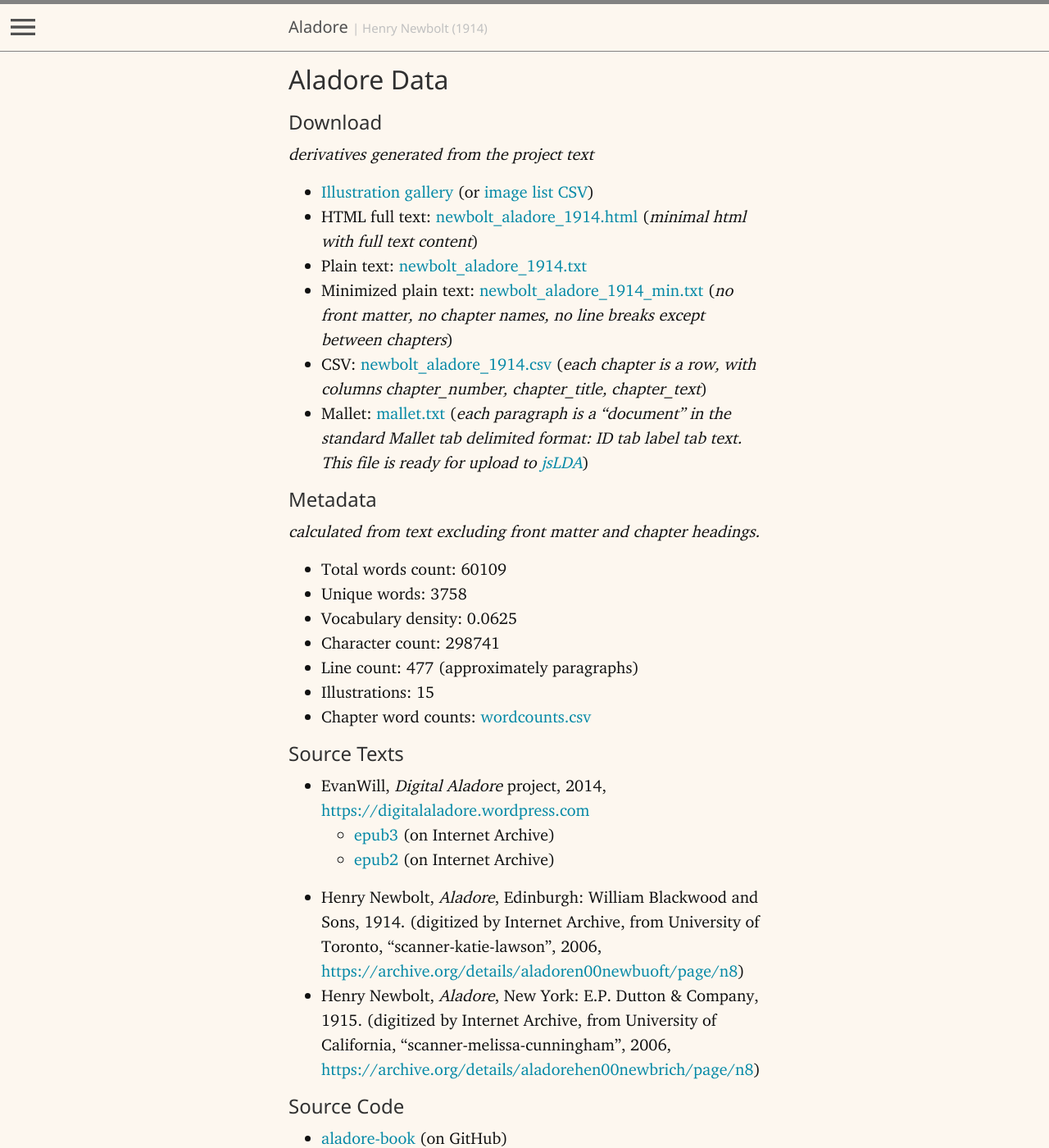
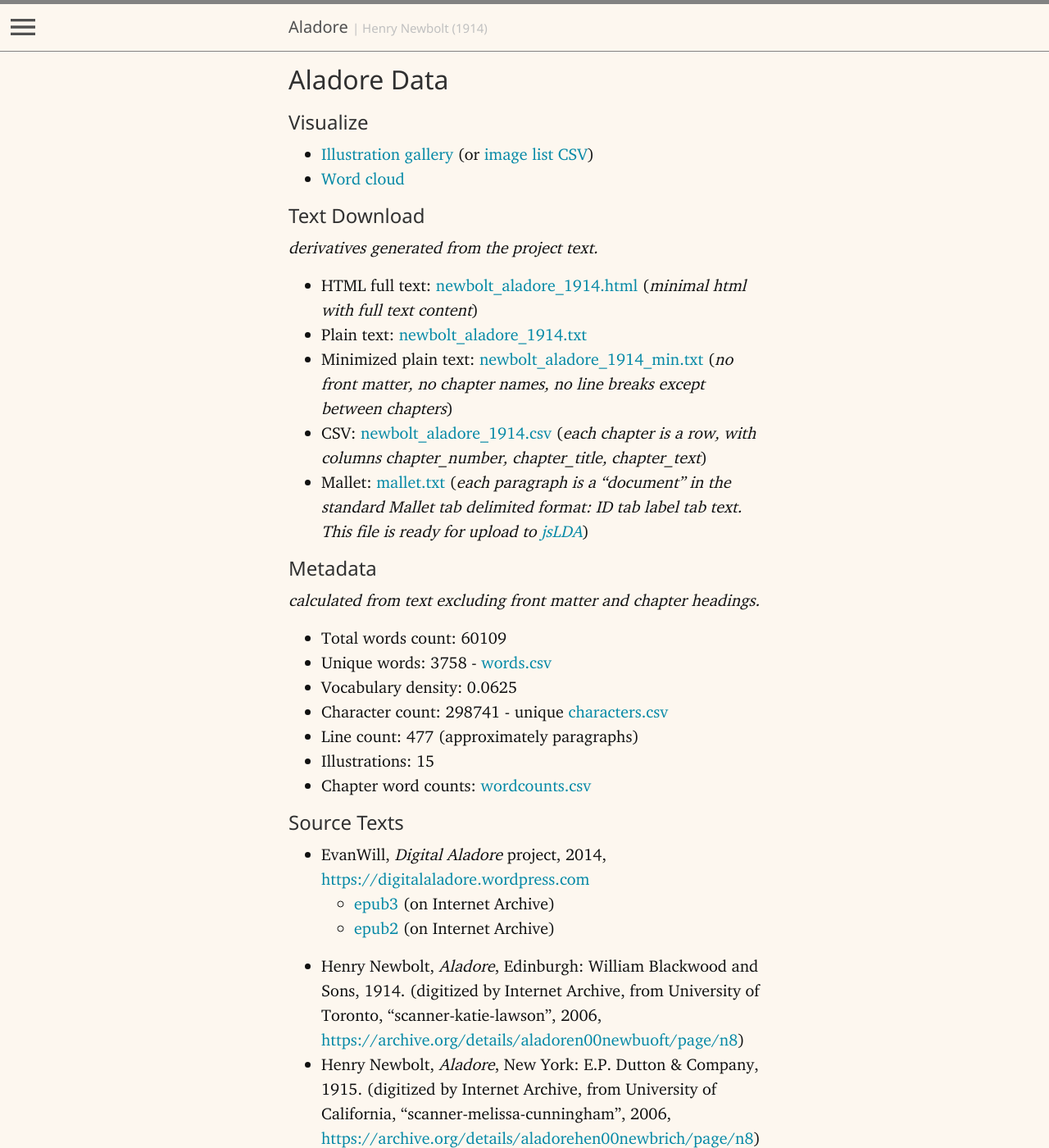
Before and after one commit to evanwill/aladore-book, a Jekyll site: the page built from data/index.md, in a window 1280 px wide and 1400 px high. Shown: the whole window at 82% size. Built offline with Jekyll 4.4.1, drawn with Linux system fonts in a browser that asks for light colours.

Commit message:
update data page

```diff
--- a/data/cloud.html
+++ b/data/cloud.html
@@ -8,7 +8,7 @@ layout: page-full-width
 
 <hr>
 
-<ul id="cloud" class="text-center my-4 bg-light border rounded p-2"></ul>
+<ul id="cloud"></ul>
 
 {% include utilities/get_full_text.html %}
 {% include utilities/remove_punctuation.html %}
--- a/data/index.md
+++ b/data/index.md
@@ -3,11 +3,15 @@ title: Aladore Data
 layout: page
 ---
 
-## Download
-
-*derivatives generated from the project text*
+## Visualize
 
 - [Illustration gallery]({{ '/data/gallery.html' | absolute_url }}) (or [image list CSV]({{ '/data/image_list.csv' | absolute_url }}))
+- [Word cloud]({{ '/data/cloud.html' | absolute_url }})
+
+## Text Download
+
+*derivatives generated from the project text.*
+
 - HTML full text: [newbolt_aladore_1914.html]({{ '/data/newbolt_aladore_1914.html' | absolute_url }}) (*minimal html with full text content*)
 - Plain text: [newbolt_aladore_1914.txt]({{ '/data/newbolt_aladore_1914.txt' | absolute_url }})
 - Minimized plain text: [newbolt_aladore_1914_min.txt]({{ '/data/newbolt_aladore_1914_min.txt' | absolute_url }}) (*no front matter, no chapter names, no line breaks except between chapters*)
@@ -26,9 +30,9 @@ layout: page
 *calculated from text excluding front matter and chapter headings.*
 
 - Total words count: {{ word_count }}
-- Unique words: {{ unique_words }}
+- Unique words: {{ unique_words }} - [words.csv]({{ '/data/words.csv' | absolute_url }})
 - Vocabulary density: {% assign w_float = word_count | times: 1.0 %}{{ unique_words | divided_by: w_float | round: 4 }}
-- Character count: {{ character_count }}
+- Character count: {{ character_count }} - unique [characters.csv]({{ '/data/characters.csv' | absolute_url }})
 - Line count: 477 (approximately paragraphs)
 - Illustrations: {{ site.data.illustrations | size }}
 - Chapter word counts: [wordcounts.csv]({{ '/data/wordcounts.csv' | absolute_url }})
```
